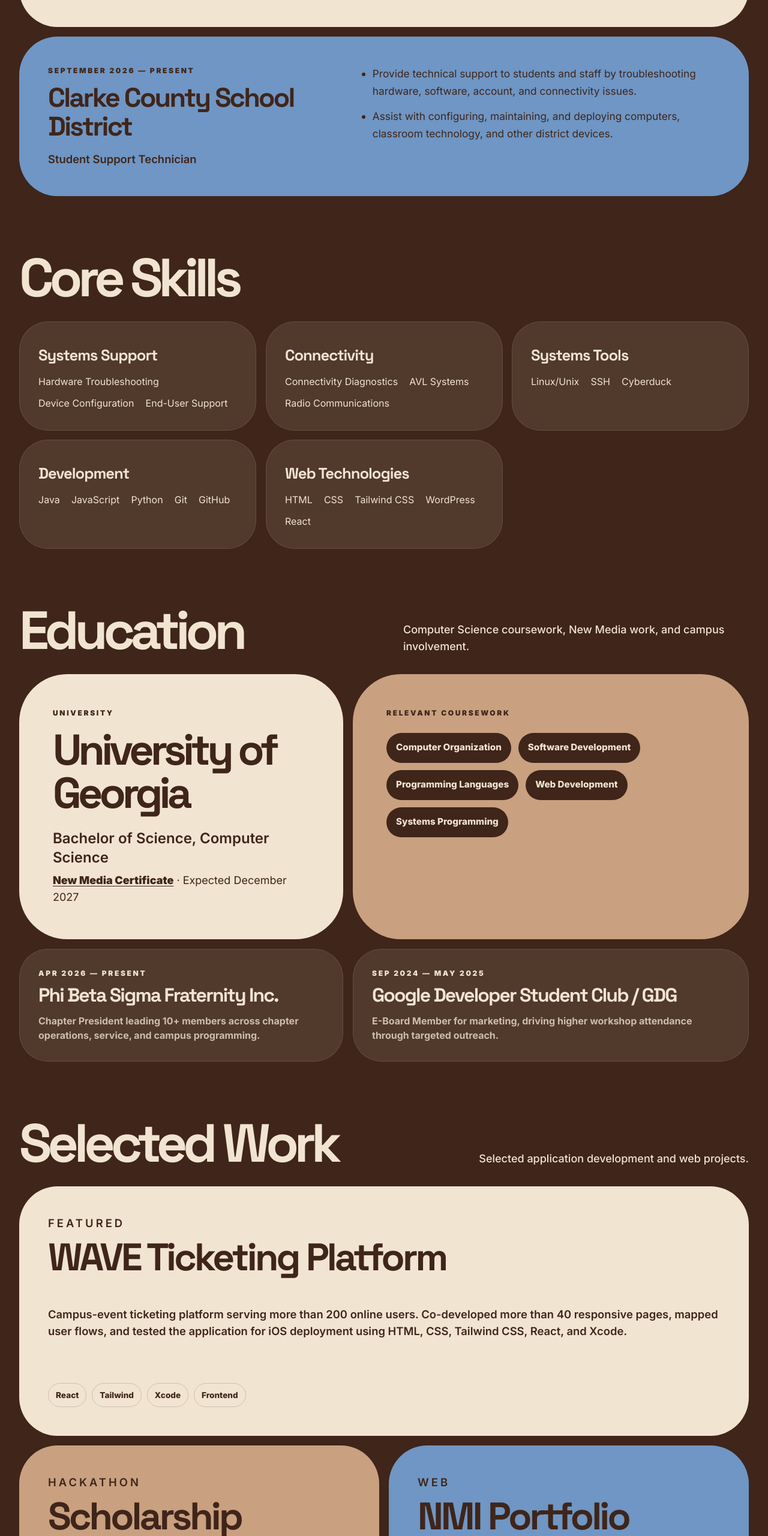
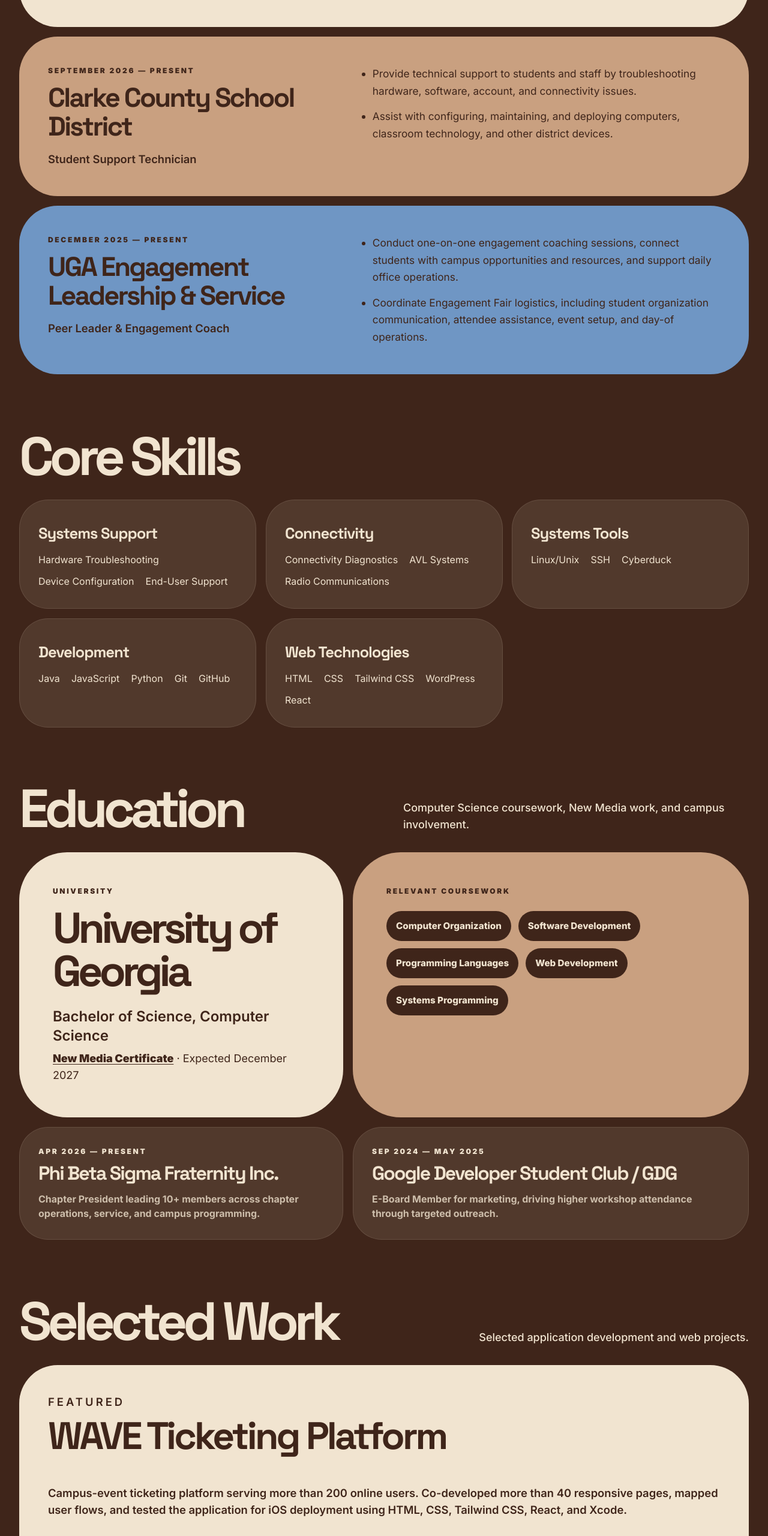
Before and after one commit to cgscodes/cgchukwuezi, a plain HTML site: page index.html in a window 1280 px wide. Shown: the part 1919-4480 px from the top of the page at 60% size. Drawn offline with nearby package versions, Linux system fonts and the light colour scheme; no server answers.

Commit message:
career fair edits

```diff
--- a/index.html
+++ b/index.html
@@ -141,9 +141,13 @@
               <div><p class="eyebrow">June 2026 — Present</p><h3>UGA Transportation and Parking Services</h3><p class="mt-4 font-bold">Student Electronics Technician</p></div>
               <ul class="experience-details"><li>Maintain and troubleshoot AVL, video surveillance, radio communication, and onboard computer systems across a fleet of more than 90 campus transit vehicles.</li><li>Diagnose hardware, software, and connectivity issues and document repairs to support maintenance tracking and system reliability.</li><li>Coordinate equipment repairs with the fleet supervisor and technician team to restore system functionality and minimize service disruptions.</li></ul>
             </article>
-            <article class="experience-card reveal bg-blue text-brown">
+            <article class="experience-card reveal bg-tan text-brown">
               <div><p class="eyebrow">September 2026 — Present</p><h3>Clarke County School District</h3><p class="mt-4 font-bold">Student Support Technician</p></div>
               <ul class="experience-details"><li>Provide technical support to students and staff by troubleshooting hardware, software, account, and connectivity issues.</li><li>Assist with configuring, maintaining, and deploying computers, classroom technology, and other district devices.</li></ul>
+            </article>
+            <article class="experience-card reveal bg-blue text-brown">
+              <div><p class="eyebrow">December 2025 — Present</p><h3>UGA Engagement Leadership & Service</h3><p class="mt-4 font-bold">Peer Leader & Engagement Coach</p></div>
+              <ul class="experience-details"><li>Conduct one-on-one engagement coaching sessions, connect students with campus opportunities and resources, and support daily office operations.</li><li>Coordinate Engagement Fair logistics, including student organization communication, attendee assistance, event setup, and day-of operations.</li></ul>
             </article>
           </div>
         </div>
@@ -220,7 +224,7 @@
             <article class="project-card reveal bg-cream text-brown md:col-span-2">
               <div>
                 <p class="eyebrow text-brown/60">Featured</p>
-                <h3>WAVE Ticketing Platform</h3>
+                <h3><a href="https://github.com/WAVE-CAMPUS-LLC" target="_blank" rel="noreferrer">WAVE Ticketing Platform</a></h3>
               </div>
               <p>
                 Campus-event ticketing platform serving more than 200 online users. Co-developed more than 40 responsive pages, mapped user flows, and tested the application for iOS deployment using HTML, CSS, Tailwind CSS, React, and Xcode.
@@ -287,10 +291,9 @@
             <a href="mailto:ccc18714@uga.edu">Email</a>
             <a href="https://www.linkedin.com/in/cchukwuezi/" target="_blank" rel="noreferrer">LinkedIn ↗</a>
             <a href="https://github.com/cgscodes/" target="_blank" rel="noreferrer">GitHub ↗</a>
-            <a href="assets/Chigekwu-Chukwuezi-Resume.pdf" download aria-describedby="resume-status">Download Resume</a>
+            <a href="assets/chukwuezi_resume.pdf" download aria-describedby="resume-status">Download Resume</a>
           </div>
         </div>
-        <p id="resume-status" class="mx-auto mt-6 max-w-7xl text-sm">Resume PDF is not yet available. Please email me for a copy.</p>
         <div class="footer-bottom mx-auto mt-12 flex w-full max-w-7xl flex-col gap-2 border-t border-brown/10 pt-6 text-sm font-semibold text-brown/70 md:flex-row md:items-center md:justify-between">
           <p>© 2026 Chigekwu Chukwuezi</p>
           <a href="#top">Back to top ↑</a>
```
Also changed, not shown: 1 other file.
